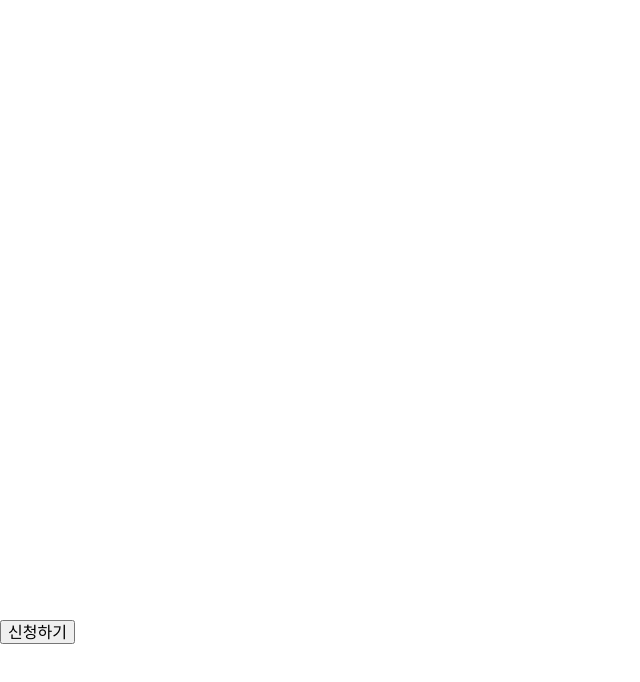
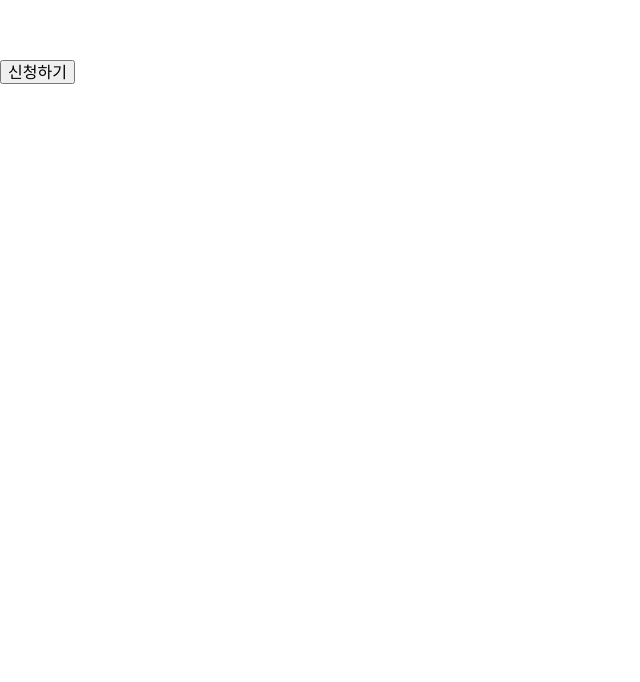
Before and after one commit to ooooorobo/modal, a React (Vite) app: page / in a window 1280 px wide. Shown: the part 180-862 px from the top of the page, without its empty margins (0-640 px from the left). Built offline with nearby package versions, Linux system fonts and the light colour scheme.

Commit message:
style: fix some styles

```diff
--- a/src/ModalFormPage.tsx
+++ b/src/ModalFormPage.tsx
@@ -12,8 +12,8 @@ const ModalFormPage = () => {
       formElement={
         ({onSubmit}) => <>
           <h2>뭔가 신청하기</h2>
+          <SubscriptionForm onSubmit={onSubmit}/>
           <div style={{height: '150vh'}}>아주 긴 무언가</div>
-          <SubscriptionForm onSubmit={onSubmit}/>
         </>
       }
       triggerElement={
@@ -21,7 +21,7 @@ const ModalFormPage = () => {
           <button
             ref={ref}
             onClick={() => handleOpenForm(open)}
-            style={{marginTop: '100vh'}}
+            style={{marginTop: '30vh', marginBottom: '200vh'}}
           >
             신청하기
           </button>
--- a/src/components/SubscriptionForm.tsx
+++ b/src/components/SubscriptionForm.tsx
@@ -12,6 +12,7 @@ export const SubscriptionForm = ({onSubmit}: {
       email: ''
     }
   })
+
   return (
     <form onSubmit={handleSubmit(onSubmit)}>
       <label>
@@ -24,7 +25,7 @@ export const SubscriptionForm = ({onSubmit}: {
         <input type="email" inputMode={'email'} placeholder={'이메일을 입력해주세요'} {...register('email')}/>
       </label>
       {errors.email && <p>{errors.email.message}</p>}
-      <input type="submit"/>
+      <button type={'submit'}>신청</button>
     </form>
   )
 }
```
